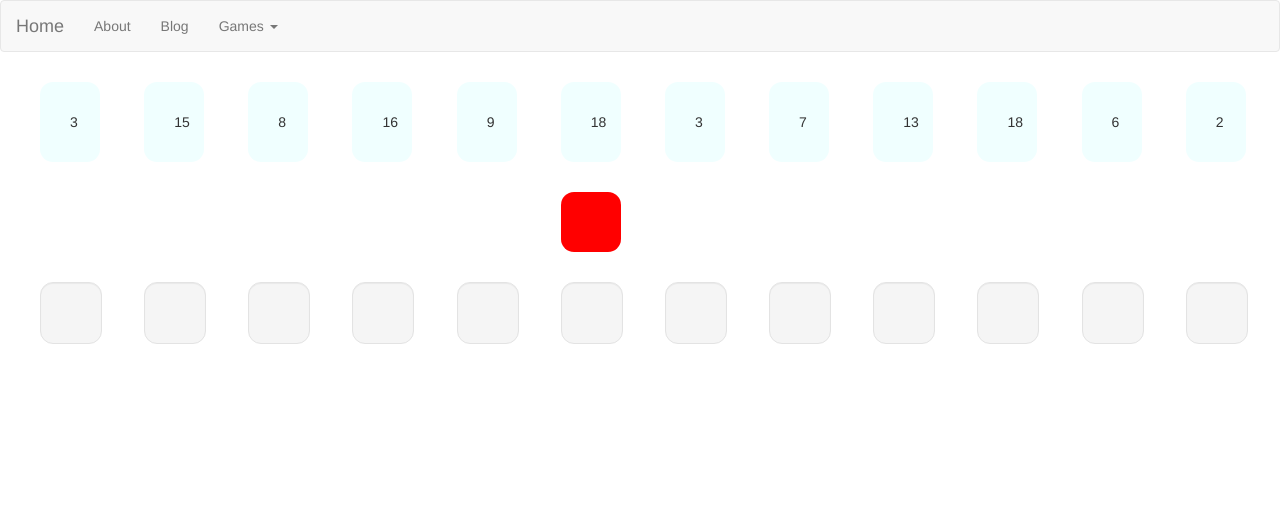
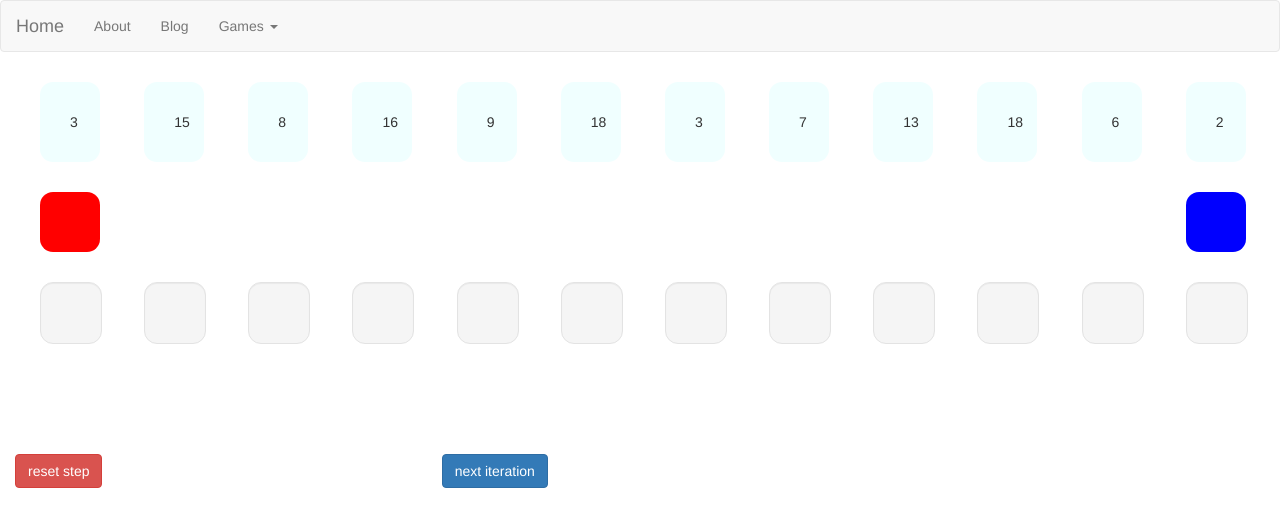
Before and after one commit to simon-lammes/simon-lammes.github.io, a Jekyll site: the page built from games/bubble-sort/index.html, in a window 1280 px wide. Shown: the top 527 px of the page. Built offline with Jekyll 4.4.1, drawn with Linux system fonts in a browser that asks for light colours; part of the change alters nothing that is shown.

Commit message:
reset step

```diff
--- a/_layouts/game-setup.html
+++ b/_layouts/game-setup.html
@@ -7,22 +7,30 @@ layout: default
 <div draggable="false" id="my-root" class="container-fluid">
     <div style="min-height: 50px;" id="originalNumberRow" class="row">
         {% for i in (0..11) %}
-            <div class="col-sm-1"><div id="{{ i }}originalNumber" draggable="true" ondragstart="dragNumber(event)"></div></div>
+        <div class="col-sm-1"><div id="{{ i }}originalNumber" draggable="true" ondragstart="dragNumber(event)"></div></div>
         {% endfor %}
     </div>
     <div style="min-height: 50px;" id="originalPointerRow" class="row">
         {% for i in (0..11) %}
-            <div class="col-sm-1"><div id="{{ i }}originalPointer" draggable="true" ondragstart="dragPointer(event)"></div></div>
+        <div class="col-sm-1"><div id="{{ i }}originalPointer" draggable="true" ondragstart="dragPointer(event)"></div></div>
         {% endfor %}
     </div>
     <div  id="newNumberRow" class="row">
         {% for i in (0..11) %}
-            <div class="col-sm-1"><div id="{{ i }}newNumber" class="well" ondrop="dropNumber(event)" ondragover="allowNumberDrop(event)"></div></div>
+        <div class="col-sm-1"><div id="{{ i }}newNumber" class="well" ondrop="dropNumber(event)" ondragover="allowNumberDrop(event)"></div></div>
         {% endfor %}
     </div>
     <div style="min-height: 50px;" id="newPointerRow" class="row">
         {% for i in (0..11) %}
-            <div class="col-sm-1" ><div id="{{ i }}newPointer" ondrop="dropPointer(event)" ondragover="allowPointerDrop(event)"></div></div>
+        <div class="col-sm-1" ><div id="{{ i }}newPointer" ondrop="dropPointer(event)" ondragover="allowPointerDrop(event)"></div></div>
         {% endfor %}
     </div>
 </div>
+<div class="row">
+    <div class="col-sm-4">
+        <button type="button" onclick="resetStep()" class="btn btn-danger">reset step</button>
+    </div>
+    <div class="col-sm-4">
+        <button type="button" onclick="nextIteration()" class="btn btn-primary">next iteration</button>
+    </div>
+</div>
--- a/games/bubble-sort/game-style.css
+++ b/games/bubble-sort/game-style.css
@@ -17,3 +17,7 @@
 .first-pointer {
     background-color: red;
 }
+
+.second-pointer {
+    background-color: blue;
+}
--- a/games/bubble-sort/script.js
+++ b/games/bubble-sort/script.js
@@ -1,4 +1,6 @@
 var array;
+var firstPointer;
+var secondPointer;
 
 function allowNumberDrop(ev) {
     for (var i = 0; i < ev.dataTransfer.types.length; i++) {
@@ -52,10 +54,28 @@ function displayArray() {
         var $place = $("#" + (i) + "originalNumber").get(0);
         $place.textContent = array[i];
     }
-    $("#5originalPointer").addClass("first-pointer");
+}
+
+function setPointers() {
+    firstPointer = 0;
+    secondPointer = array.length - 1;
+}
+
+function showPointers() {
+    $("#" + firstPointer + "originalPointer").addClass("first-pointer");
+    $("#" + secondPointer + "originalPointer").addClass("second-pointer");
+}
+
+function resetStep() {
+    var $numbers = $("#newNumberRow div");
+    $numbers.find("div").text("");
+    var $pointers = $("#newPointerRow div");
+    $pointers.find("div").removeClass("first-pointer second-pointer");
 }
 
 $(document).ready(function() {
     fillArray();
     displayArray();
+    setPointers();
+    showPointers();
 });
```
